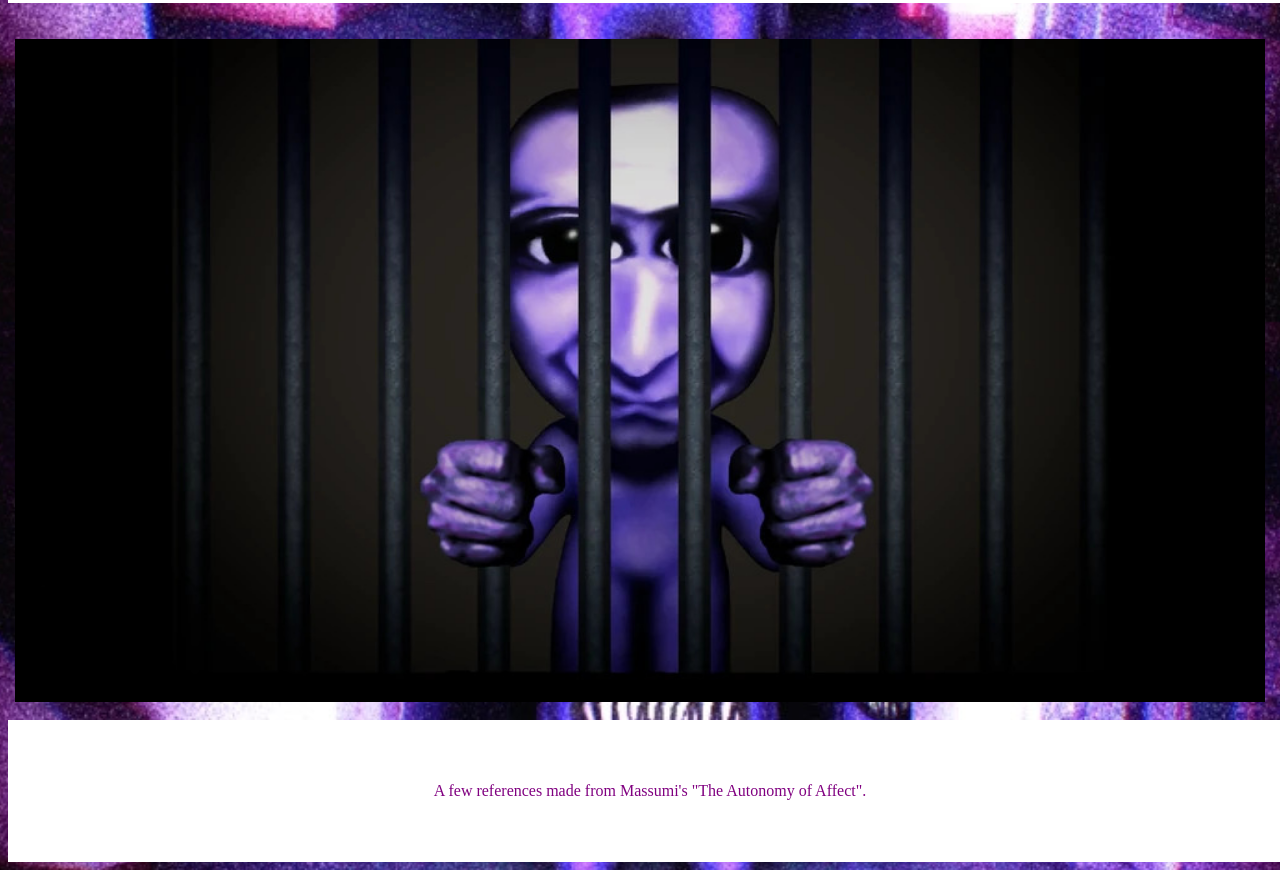
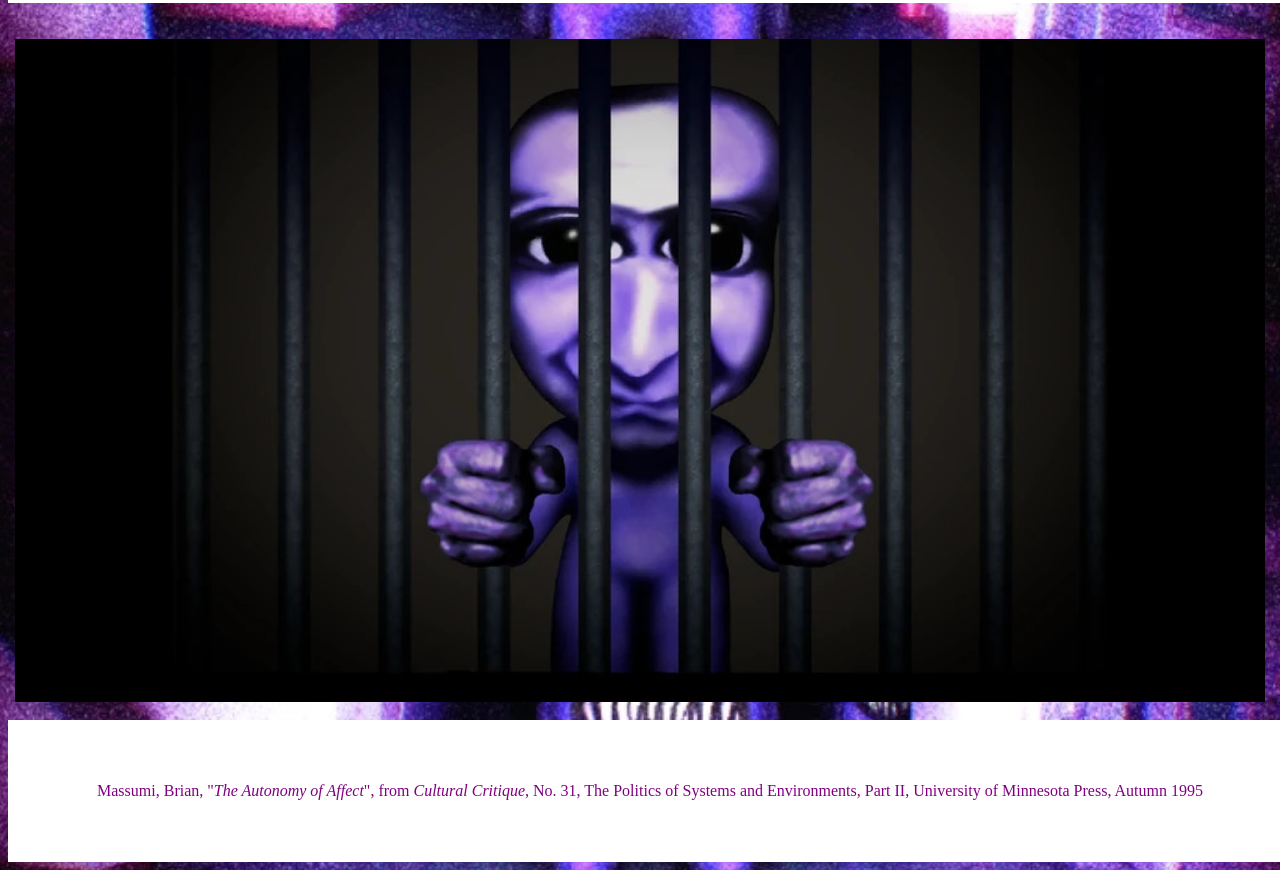
Before and after one commit to AnnieP4/AnnieWebsite, a plain HTML site: page index.html in a window 1280 px wide. Shown: the part 6878-7748 px from the top of the page. Drawn offline with Linux system fonts and the light colour scheme.

Commit message:
Update index.html

```diff
--- a/index.html
+++ b/index.html
@@ -256,7 +256,7 @@ div {
 
 <div>
     <br> </br>
-   <p style="color:purple;">A few references made from Massumi's "The Autonomy of Affect".</p>
+   <p style="color:purple;">Massumi, Brian, "<i>The Autonomy of Affect</i>", from <i>Cultural Critique</i>, No. 31, The Politics of Systems and Environments, Part II, University of Minnesota Press, Autumn 1995</p>
     <br> </br>
 </div>
 
```
